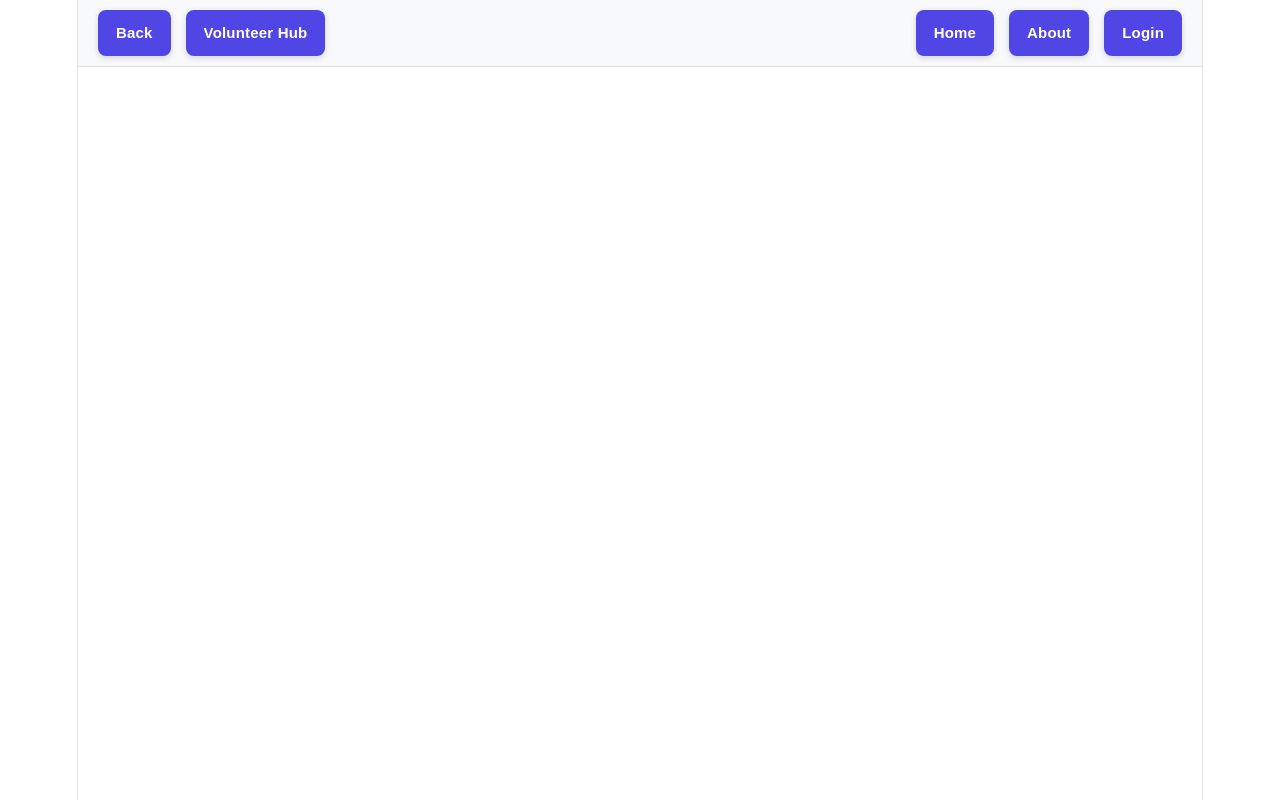
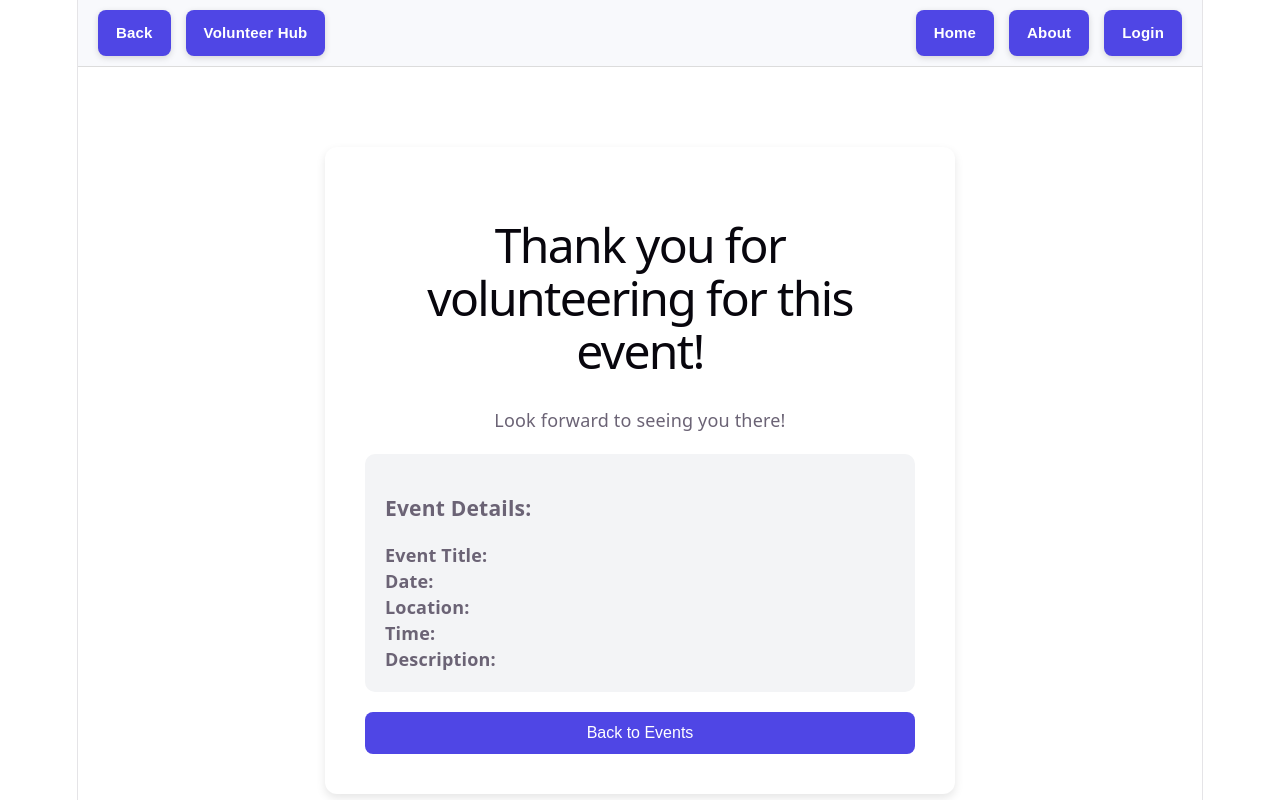
Before and after one commit to pollyology/VolunteerHubProject, a React (Vite) app: page /registration-success in a window 1280 px wide. Built offline with nearby package versions, Linux system fonts and the light colour scheme.

Commit message:
Completed volunteer registration workflow

```diff
--- a/src/App.jsx
+++ b/src/App.jsx
@@ -17,6 +17,8 @@ import CreateEvent from './pages/CreateEvent'
 import ConfirmEvent from './pages/ConfirmEvent'
 import EventCreated from './pages/EventCreated'
 import EditEvent from "./pages/EditEvent";
+import RegisterEvent from "./pages/RegisterEvent";
+import RegistrationSuccess from "./pages/RegistrationSuccess";
 
 function App() {
 
@@ -35,6 +37,8 @@ function App() {
         <Route path="/confirm-event" element={<ConfirmEvent />} />
         <Route path="/event-created" element={<EventCreated />} />
         <Route path="/edit-event" element={<EditEvent />} />
+        <Route path="/register-event" element={<RegisterEvent />} />
+        <Route path="/registration-success" element={<RegistrationSuccess />} />
       </Routes>
 
     </ BrowserRouter>
--- a/src/components/EventCard.jsx
+++ b/src/components/EventCard.jsx
@@ -9,7 +9,10 @@ function EventCard({ event, onDelete }) {
     const navigate = useNavigate();
 
     const handleRegister = () => {
-        console.log("Registered for:", event.title);
+
+        navigate("/register-event", {
+            state: { event }
+        });
     };
 
     return (
--- /dev/null
+++ b/src/pages/RegisterEvent.css
@@ -0,0 +1,30 @@
+.register-page {
+    display: flex;
+    justify-content: center;
+    margin-top: 80px;
+}
+
+.register-container {
+    width: 500px;
+    background-color: white;
+    padding: 40px;
+    border-radius: 12px;
+    text-align: center;
+    box-shadow: 0 4px 10px rgba(0,0,0,0.1);
+
+    display: flex;
+    flex-direction: column;
+    gap: 20px;
+}
+
+.register-summary {
+    text-align: left;
+    background-color: #f3f4f6;
+    padding: 20px;
+    border-radius: 10px;
+}
+
+.register-buttons {
+    display: flex;
+    justify-content: space-between;
+}
--- /dev/null
+++ b/src/pages/RegisterEvent.jsx
@@ -0,0 +1,83 @@
+import { useLocation, useNavigate } from "react-router-dom";
+import "./RegisterEvent.css";
+
+function RegisterEvent() {
+
+    const location = useLocation();
+    const navigate = useNavigate();
+
+    const event = location.state?.event;
+
+    const handleRegister = () => {
+
+        const registeredEvents =
+            JSON.parse(localStorage.getItem("registeredEvents")) || [];
+
+        registeredEvents.push(event);
+
+        localStorage.setItem(
+            "registeredEvents",
+            JSON.stringify(registeredEvents)
+        );
+
+        navigate("/registration-success");
+    };
+
+    return (
+        <div className="register-page">
+
+            <div className="register-container">
+
+                <h1>Confirm Registration</h1>
+
+                <p>
+                    Are you sure you want to register for:
+                </p>
+
+                <div className="register-summary">
+
+                    <p>
+                        <strong>Title:</strong>
+                        {" "}
+                        {event.title}
+                    </p>
+
+                    <p>
+                        <strong>Date:</strong>
+                        {" "}
+                        {event.date}
+                    </p>
+
+                    <p>
+                        <strong>Location:</strong>
+                        {" "}
+                        {event.location}
+                    </p>
+
+                </div>
+
+                <div className="register-buttons">
+
+                    <button
+                        className="cancel-btn"
+                        onClick={() => navigate("/events")}
+                    >
+                        Cancel
+                    </button>
+
+                    <button
+                        className="enter-btn"
+                        onClick={handleRegister}
+                    >
+                        Confirm Registration
+                    </button>
+
+                </div>
+
+            </div>
+
+        </div>
+    );
+}
+
+export default RegisterEvent;
--- /dev/null
+++ b/src/pages/RegistrationSuccess.css
@@ -0,0 +1,35 @@
+.success-page {
+    display: flex;
+    justify-content: center;
+    margin-top: 80px;
+}
+
+.success-container {
+    width: 550px;
+    background-color: white;
+    padding: 40px;
+    border-radius: 12px;
+    text-align: center;
+    box-shadow: 0 4px 10px rgba(0,0,0,0.1);
+
+    display: flex;
+    flex-direction: column;
+    gap: 20px;
+}
+
+.event-summary {
+    text-align: left;
+    background-color: #f3f4f6;
+    padding: 20px;
+    border-radius: 10px;
+}
+
+.events-btn {
+    background-color: #4f46e5;
+    color: white;
+    border: none;
+    padding: 12px;
+    border-radius: 8px;
+    cursor: pointer;
+    font-size: 16px;
+}
--- /dev/null
+++ b/src/pages/RegistrationSuccess.jsx
@@ -0,0 +1,76 @@
+import { useNavigate } from "react-router-dom";
+import "./RegistrationSuccess.css";
+
+function RegistrationSuccess() {
+
+    const navigate = useNavigate();
+
+    const registeredEvents =
+        JSON.parse(localStorage.getItem("registeredEvents")) || [];
+
+    const latestEvent =
+        registeredEvents[registeredEvents.length - 1];
+
+    return (
+        <div className="success-page">
+
+            <div className="success-container">
+
+                <h1>
+                    Thank you for volunteering for this event!
+                </h1>
+
+                <p>
+                    Look forward to seeing you there!
+                </p>
+
+                <div className="event-summary">
+
+                    <h3>Event Details:</h3>
+
+                    <p>
+                        <strong>Event Title:</strong>
+                        {" "}
+                        {latestEvent?.title}
+                    </p>
+
+                    <p>
+                        <strong>Date:</strong>
+                        {" "}
+                        {latestEvent?.date}
+                    </p>
+
+                    <p>
+                        <strong>Location:</strong>
+                        {" "}
+                        {latestEvent?.location}
+                    </p>
+
+                    <p>
+                        <strong>Time:</strong>
+                        {" "}
+                        {latestEvent?.time}
+                    </p>
+
+                    <p>
+                        <strong>Description:</strong>
+                        {" "}
+                        {latestEvent?.description}
+                    </p>
+
+                </div>
+
+                <button
+                    className="events-btn"
+                    onClick={() => navigate("/events")}
+                >
+                    Back to Events
+                </button>
+
+            </div>
+
+        </div>
+    );
+}
+
+export default RegistrationSuccess;
```
